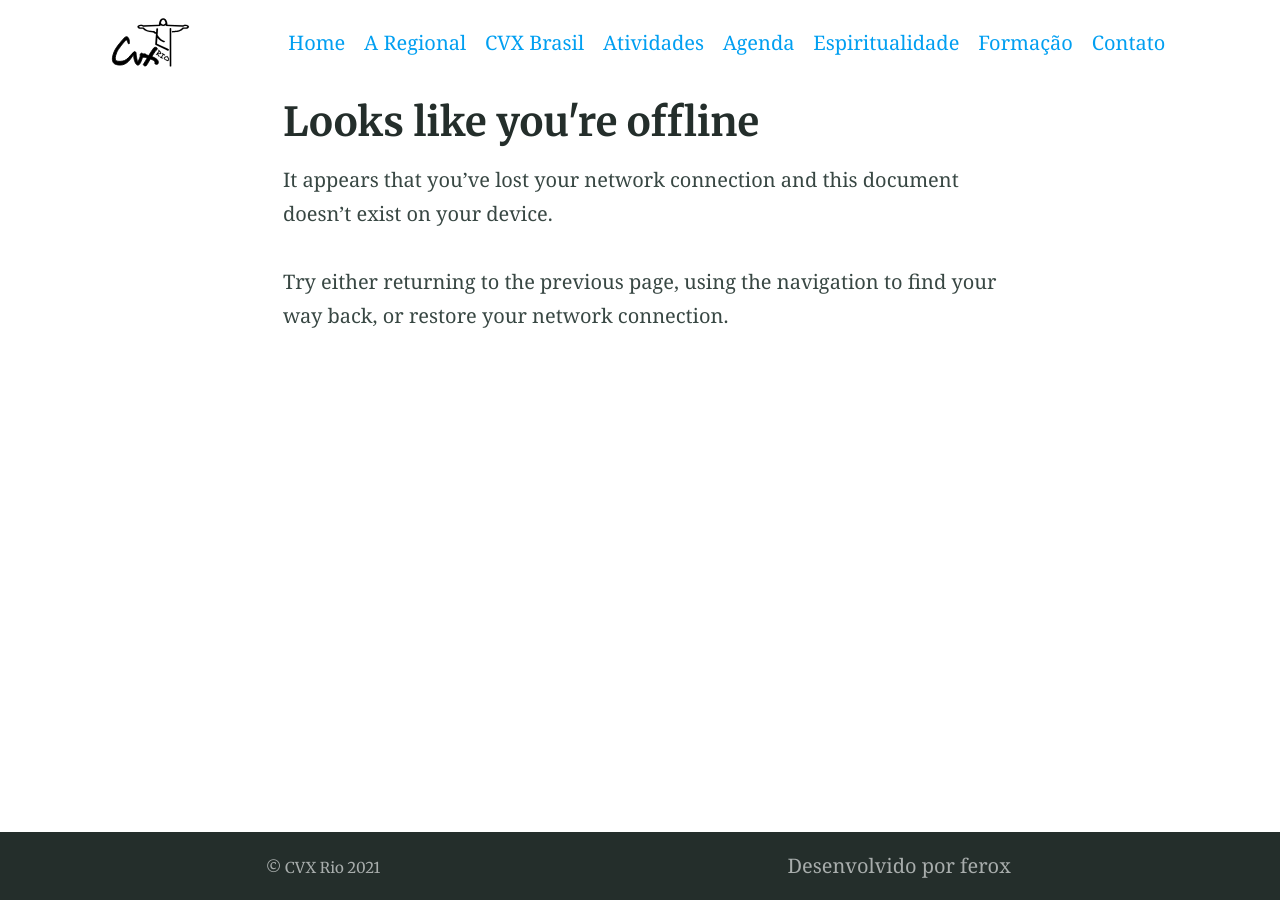
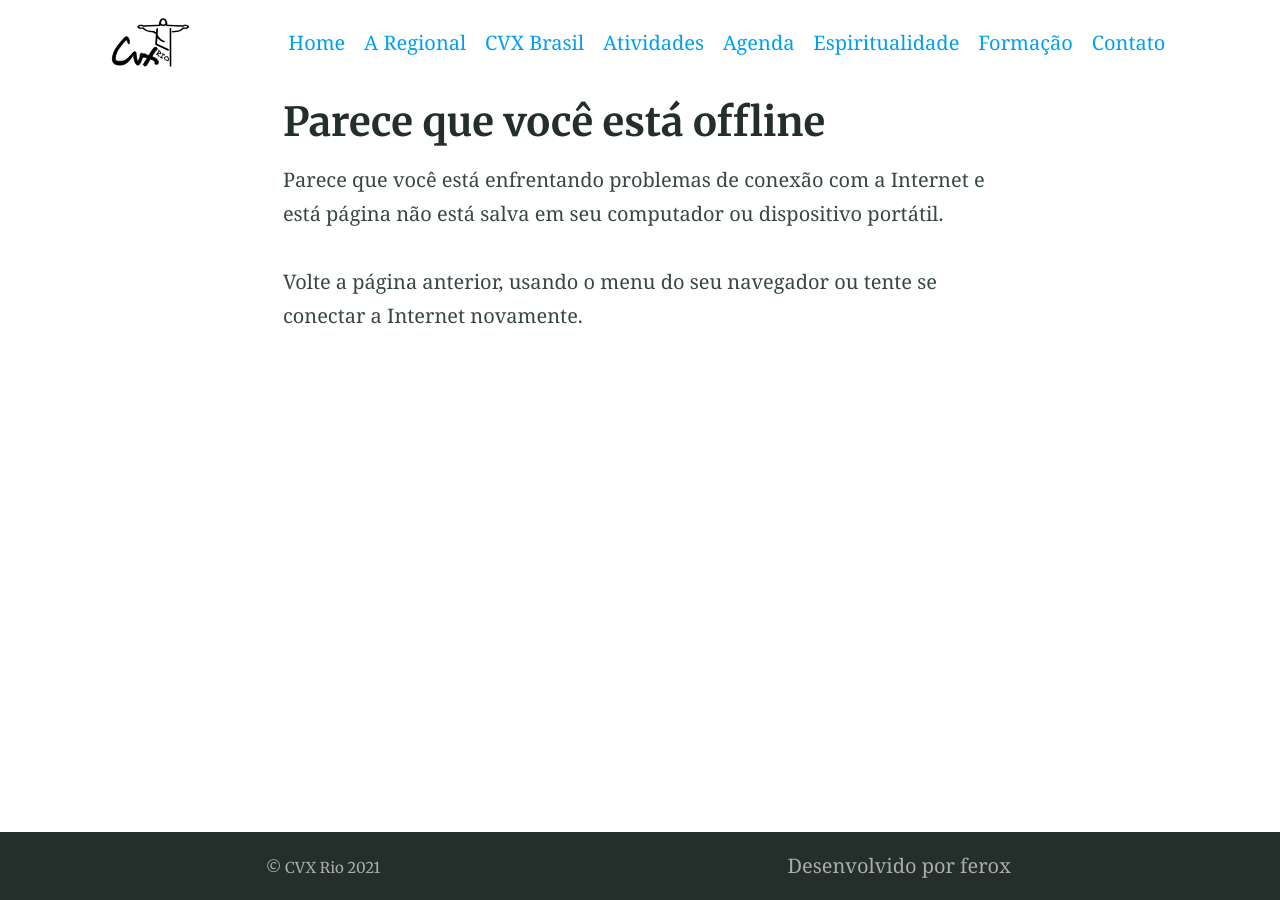
Before and after one commit to cvxrio/cvxrio.github.io, a Jekyll site: the page built from offline.md, in a window 1280 px wide. Built offline with Jekyll 4.4.1, drawn with Linux system fonts in a browser that asks for light colours.

Commit message:
Pagina offline traduzida

```diff
--- a/offline.md
+++ b/offline.md
@@ -1,9 +1,9 @@
 ---
-title: Looks like you're offline
+title: Parece que você está offline
 indexing: false
 sitemap: false
 ---
 
-It appears that you've lost your network connection and this document doesn't exist on your device.
+Parece que você está enfrentando problemas de conexão com a Internet e está página não está salva em seu computador ou dispositivo portátil.
 
-Try either returning to the previous page, using the navigation to find your way back, or restore your network connection.
+Volte a página anterior, usando o menu do seu navegador ou tente se conectar a Internet novamente.
```
